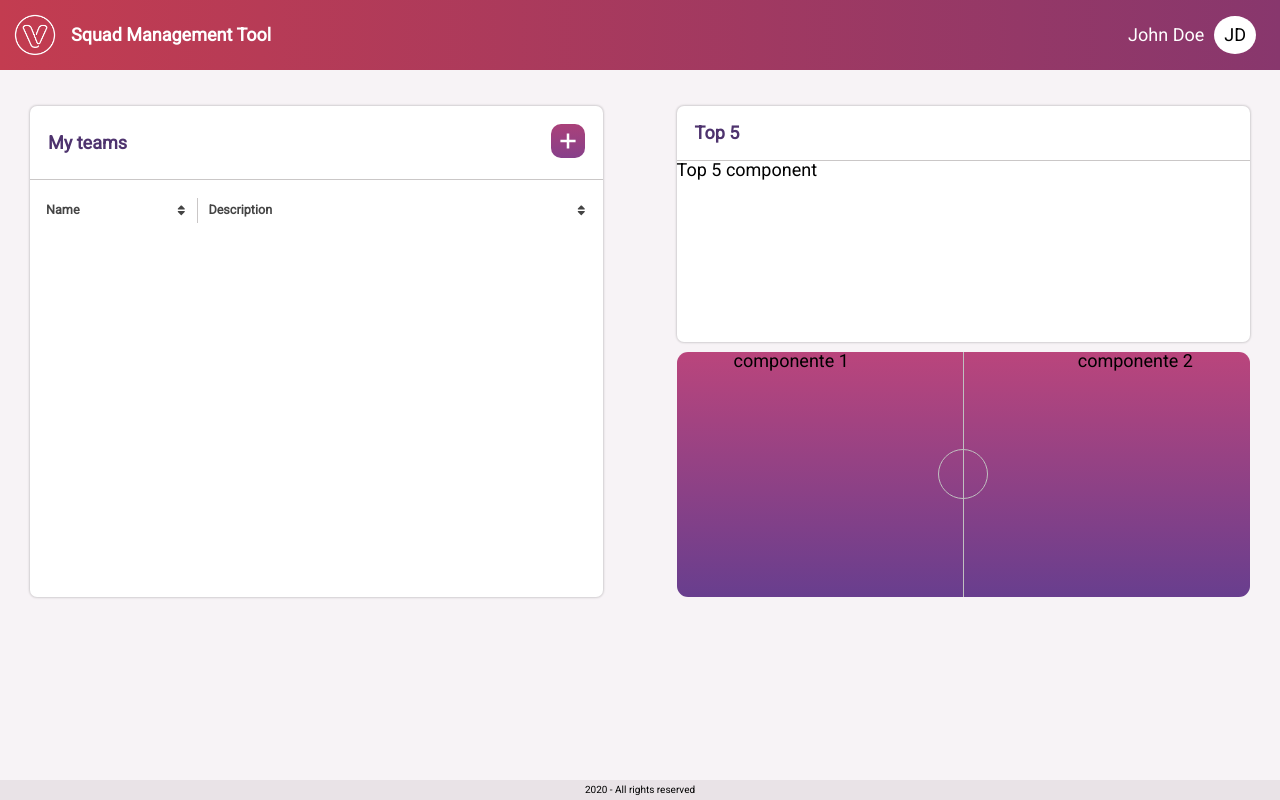
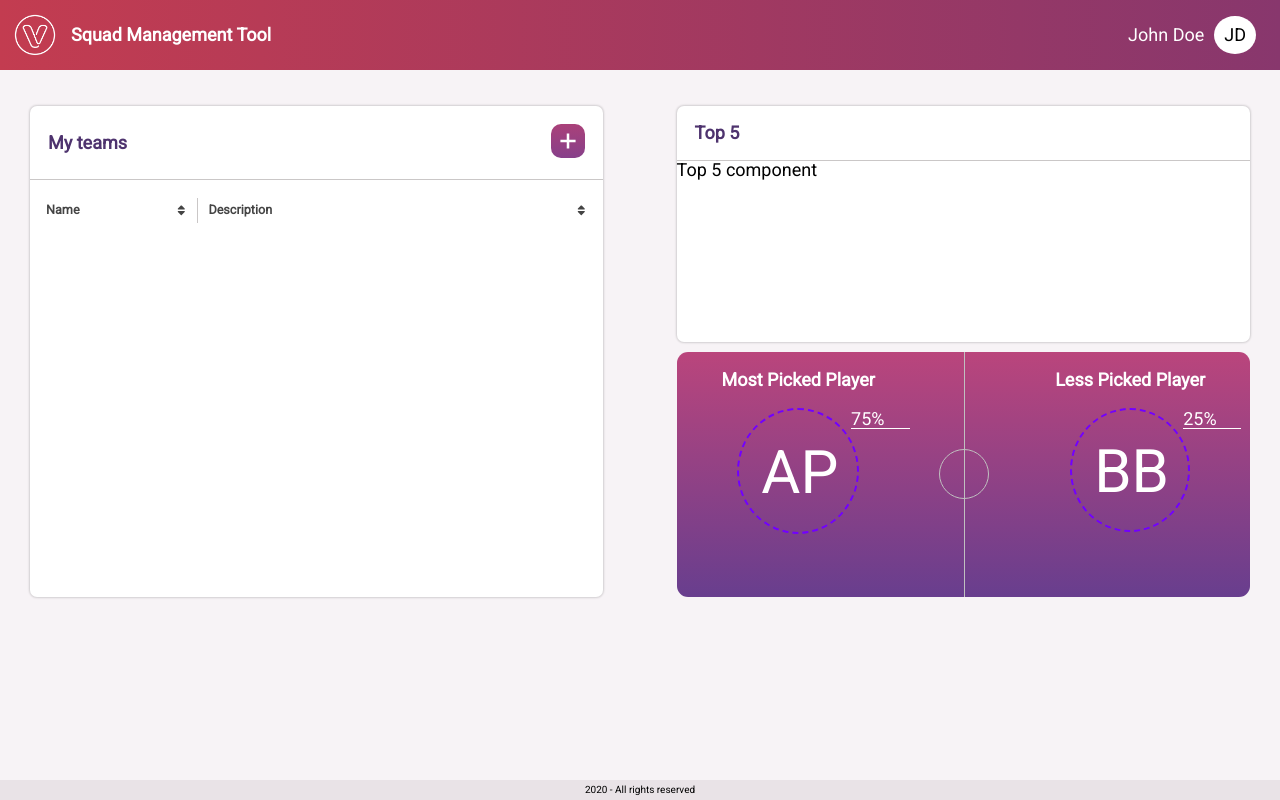
Before and after one commit to Barrosg99/venturus-challenge, a React (Create React App) app: page / in a window 1280 px wide. Built offline with nearby package versions, Linux system fonts and the light colour scheme.

Commit message:
feat: most and less picked player initials

```diff
--- /dev/null
+++ b/src/components/ShowPlayer.jsx
@@ -0,0 +1,57 @@
+import React from 'react';
+import styled from 'styled-components';
+
+export default function ShowPlayer({ type, playerName, pickRate }) {
+  return (
+    <Container>
+      <h1>
+        {type === 'most'
+          ? 'Most Picked Player'
+          : 'Less Picked Player'}
+      </h1>
+      <div>
+        <span>{playerName}</span>
+        <span>{pickRate}</span>
+      </div>
+    </Container>
+  );
+}
+
+const Container = styled.div`
+  display: flex;
+  flex-direction: column;
+  align-items: center;
+
+  h1 {
+    margin: 19px 0px;
+    color: white;
+    font-weight: bold;
+  }
+
+  div {
+    width: 80%;
+    padding-top: 80%;
+    border-radius: 50%;
+    border: 2px dashed #7200ff;
+    position: relative;
+
+    span {
+      color: white;
+      position: absolute;
+    }
+
+    span:first-child {
+      top: 27%;
+      left: 19%;
+      font-size: 60px;
+    }
+
+    span:nth-child(2) {
+      top: 0;
+      right: -53px;
+      width: 50%;
+      border-bottom: 1px solid;
+    }
+  }
+
+`;
--- a/src/components/SoccerField.jsx
+++ b/src/components/SoccerField.jsx
@@ -1,14 +1,108 @@
-import React from 'react';
+/* eslint-disable no-unused-vars */
+import React, { useContext, useEffect, useState } from 'react';
 import styled from 'styled-components';
+import TeamContext from '../context/TeamContext';
+import ShowPlayer from './ShowPlayer';
 
 export default function SoccerField() {
+  // const { team } = useContext(TeamContext);
+  const [players, setPlayers] = useState({});
+  const team = [
+    {
+      players: [
+        {
+          name: 'alexandre Otario pato',
+        },
+        {
+          name: 'alexandre Otario pato',
+        },
+        {
+          name: 'alexandre Otario pato',
+        },
+        {
+          name: 'balbuena NoBueno bemBueno',
+        },
+      ],
+    },
+    {
+      players: [
+        {
+          name: 'alexandre Otario pato',
+        },
+        {
+          name: 'alexandre Otario pato',
+        },
+        {
+          name: 'alexandre Otario pato',
+        },
+        {
+          name: 'balbuena NoBueno bemBueno',
+        },
+      ],
+    },
+  ];
+
+  function returnInitials(name) {
+    const fullName = name.split(' ');
+    const initials = fullName.shift().charAt(0) + fullName.pop().charAt(0);
+    return initials.toUpperCase();
+  }
+
+  useEffect(() => {
+    const allPlayers = {};
+    team.forEach((squad) => {
+      squad.players.forEach((player) => {
+        if (allPlayers[player.name] > 0) {
+          allPlayers[player.name] += 1;
+        } else allPlayers[player.name] = 1;
+      });
+    });
+
+    const playerNames = Object.keys(allPlayers);
+    let playedTimes = 0;
+    let mostPlayed = playerNames[0];
+    let lessPlayed = playerNames[0];
+    let mostTimesPlayed = allPlayers[playerNames[0]];
+    let lessTimesPlayed = allPlayers[playerNames[0]];
+
+    playerNames.forEach((key) => {
+      playedTimes += allPlayers[key];
+      if (allPlayers[key] > mostTimesPlayed) {
+        mostTimesPlayed = allPlayers[key];
+        mostPlayed = key;
+      } else if (allPlayers[key] < lessTimesPlayed) {
+        lessTimesPlayed = allPlayers[key];
+        lessPlayed = key;
+      }
+    });
+
+    setPlayers({
+      mostPlayed: {
+        name: returnInitials(mostPlayed),
+        percentage: (mostTimesPlayed / playedTimes) * 100,
+      },
+      lessPlayed: {
+        name: returnInitials(lessPlayed),
+        percentage: (lessTimesPlayed / playedTimes) * 100,
+      },
+    });
+  }, []);
+
   return (
     <Container>
-      <div>componente 1</div>
+      <ShowPlayer
+        type="most"
+        playerName={players.mostPlayed && players.mostPlayed.name}
+        pickRate={players.mostPlayed && `${players.mostPlayed.percentage}%`}
+      />
       <div>
         <span />
       </div>
-      <div>componente 2</div>
+      <ShowPlayer
+        type="less"
+        playerName={players.mostPlayed && players.lessPlayed.name}
+        pickRate={players.mostPlayed && `${players.lessPlayed.percentage}%`}
+      />
     </Container>
   );
 }
@@ -19,7 +113,7 @@ const Container = styled.div`
   justify-content: space-around;
   border-radius: 11px;
 
-  div:nth-child(2){
+  & > div:nth-child(2){
     background-color: silver;
     width:1px;
     height:100%;
--- a/src/components/index.js
+++ b/src/components/index.js
@@ -6,6 +6,7 @@ import Input from './Input';
 import Label from './Label';
 import InputTags from './InputTags';
 import SoccerField from './SoccerField';
+import ShowPlayer from './ShowPlayer';
 
 export {
   Header,
@@ -16,4 +17,5 @@ export {
   Label,
   InputTags,
   SoccerField,
+  ShowPlayer,
 };
```
